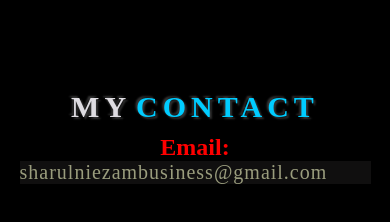
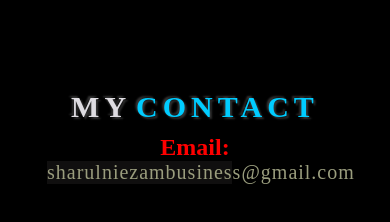
Before and after one commit to MdSharulNiezam/My-porfolio, a plain HTML site: page contact.html in a window 390 px wide. Shown: the part 316-538 px from the top of the page. Drawn offline with Linux system fonts and the light colour scheme.

Commit message:
updating responsive

```diff
--- a/css/contact.css
+++ b/css/contact.css
@@ -246,6 +246,11 @@ main .infoText {
     }
     main .infoText {
         width: 100%;
-        padding: 0 5%;
+        padding: 10px;
+    }
+
+    main .infoText p {
+        width: 50%;
+        margin-left: 10%;
     }
 }
```
